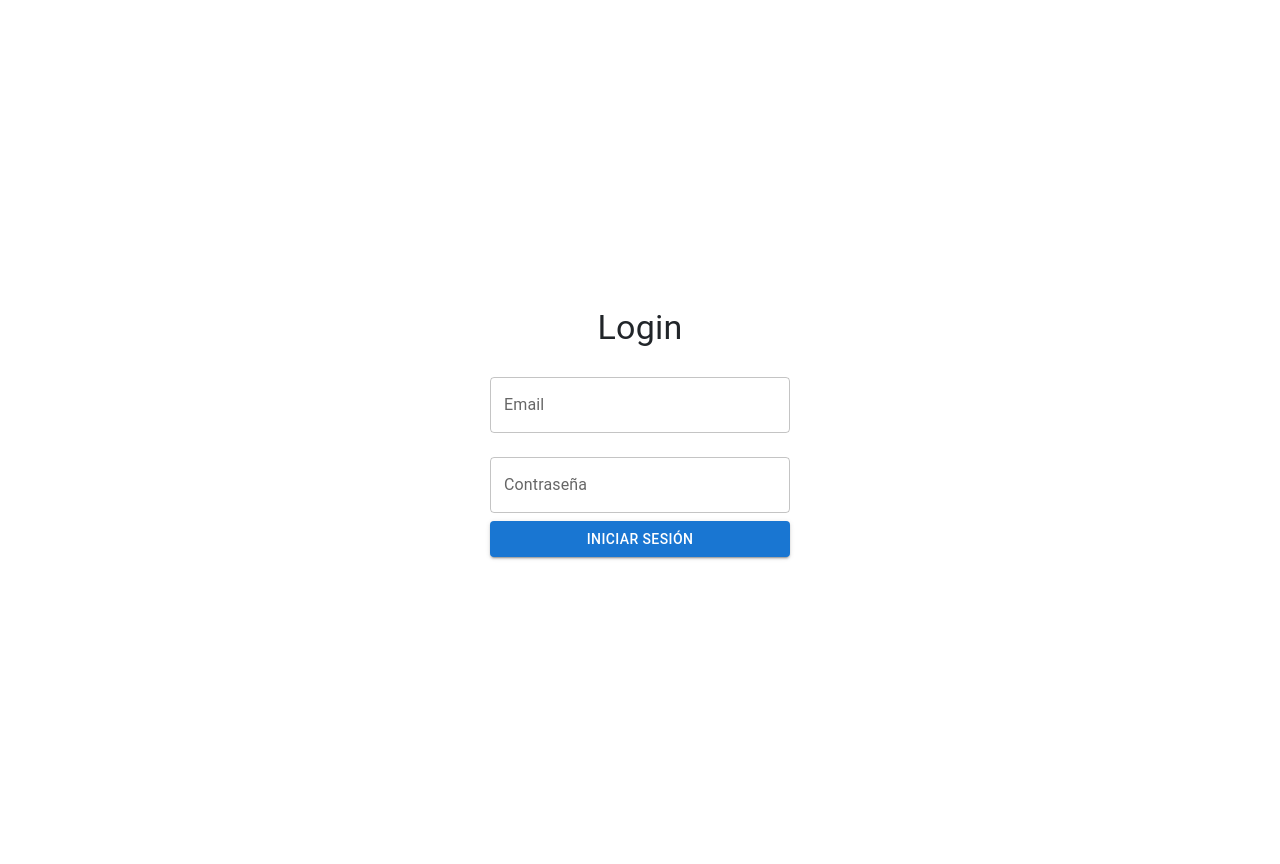
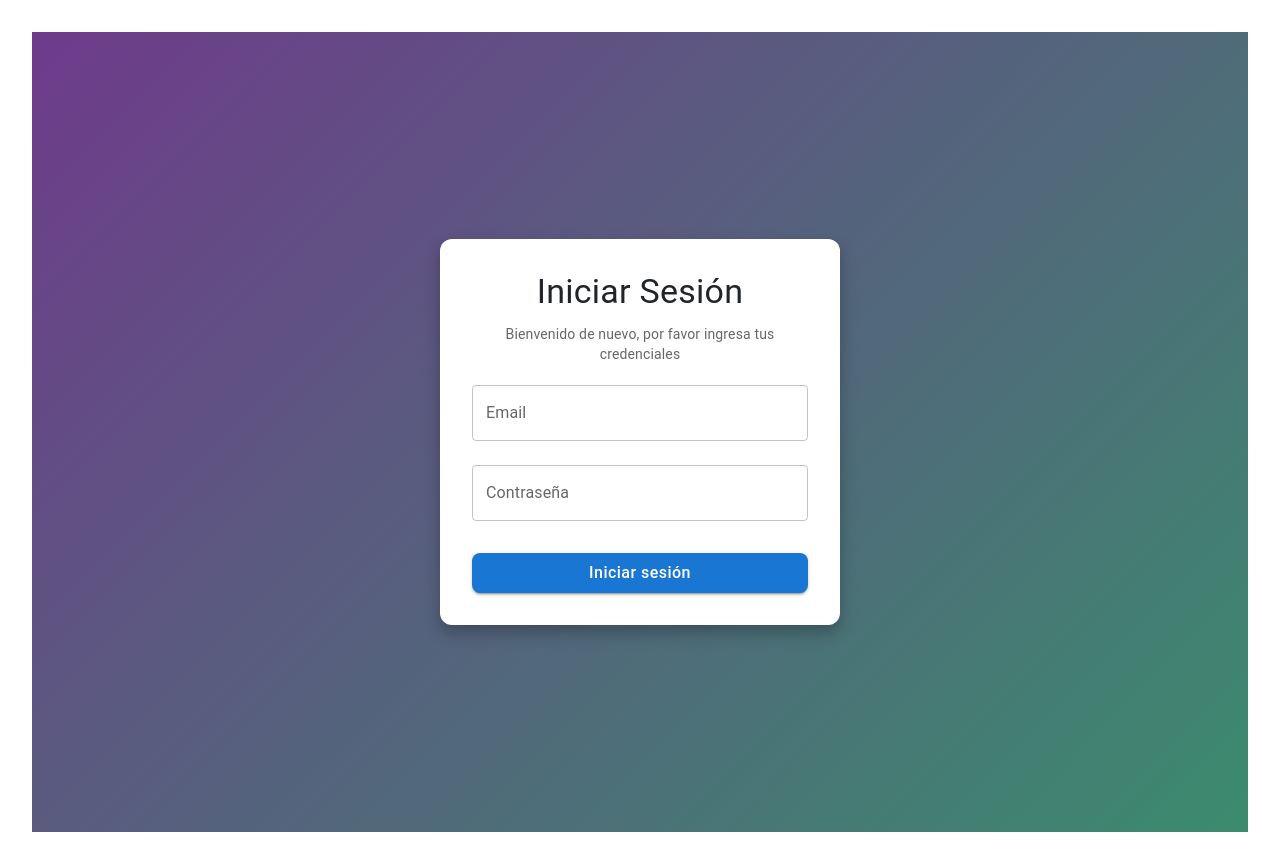
Before and after one commit to justicepaladin/Proyecto-API_Frontend, a React (Vite) app: page /login in a window 1280 px wide. Built offline with nearby package versions, Linux system fonts and the light colour scheme; no server answers.

Commit message:
Creación de Login
Creo un Login base para el ecommerce

```diff
--- a/src/pages/login.jsx
+++ b/src/pages/login.jsx
@@ -1,50 +1,54 @@
-import { Box, Button, TextField, Typography } from '@mui/material'
-import { useState } from 'react'
-import { useNavigate } from 'react-router-dom'
-import useSession from '../hook/useSession'
+import { Box, Button, CircularProgress, TextField, Typography } from '@mui/material';
+import { useState } from 'react';
+import { useNavigate } from 'react-router-dom';
+import useSession from '../hook/useSession';
 
 export const Login = () => {
-  const [email, setEmail] = useState('')
-  const [password, setPassword] = useState('')
-  const [errors, setErrors] = useState({ email: '', password: '' })
+  const [email, setEmail] = useState('');
+  const [password, setPassword] = useState('');
+  const [errors, setErrors] = useState({ email: '', password: '' });
+  const [loading, setLoading] = useState(false);
 
-  const navigate = useNavigate()
-  const { login } = useSession()
+  const navigate = useNavigate();
+  const { login } = useSession();
 
   const validateEmail = (email) => {
-    const emailRegex = /^[^\s@]+@[^\s@]+\.[^\s@]+$/
-    return emailRegex.test(email)
-  }
+    const emailRegex = /^[^\s@]+@[^\s@]+\.[^\s@]+$/;
+    return emailRegex.test(email);
+  };
 
   const handleSubmit = (e) => {
-    e.preventDefault()
-    let valid = true
-    let newErrors = { email: '', password: '' }
+    e.preventDefault();
+    let valid = true;
+    let newErrors = { email: '', password: '' };
 
     if (!email) {
-      newErrors.email = 'El email no puede estar vacío'
-      valid = false
+      newErrors.email = 'El email no puede estar vacío';
+      valid = false;
     } else if (!validateEmail(email)) {
-      newErrors.email = 'El email no tiene un formato válido'
-      valid = false
+      newErrors.email = 'El email no tiene un formato válido';
+      valid = false;
     }
 
     if (!password) {
-      newErrors.password = 'La contraseña no puede estar vacía'
-      valid = false
+      newErrors.password = 'La contraseña no puede estar vacía';
+      valid = false;
     }
 
-    setErrors(newErrors)
+    setErrors(newErrors);
 
     if (valid) {
+      setLoading(true);  // Muestra el indicador de carga
       login(email, password).then((loginSuccessFull) => {
-        console.log(loginSuccessFull)
+        setLoading(false);  // Oculta el indicador de carga
         if (loginSuccessFull) {
-          navigate('/')
+          navigate('/');
+        } else {
+          setErrors({ ...errors, password: 'Credenciales incorrectas' });
         }
-      })
+      });
     }
-  }
+  };
 
   return (
     <Box
@@ -53,15 +57,33 @@ export const Login = () => {
       alignItems="center"
       justifyContent="center"
       minHeight="100vh"
+      sx={{
+        background: 'linear-gradient(135deg, #6E3B8B, #3B8B6E)',
+        padding: 3,
+      }}
     >
-      <Typography variant="h4" gutterBottom>
-        Login
+      <Box
+        sx={{
+          width: '100%',
+          maxWidth: 400,
+          bgcolor: 'white',
+          borderRadius: 3,
+          p: 4,
+          boxShadow: '0 8px 16px rgba(0, 0, 0, 0.25)',
+        }}
+      >
+        <Typography variant="h4" align="center" gutterBottom>
+          Iniciar Sesión
         </Typography>
-      <Box component="form" onSubmit={handleSubmit} sx={{ width: '300px' }}>
+        <Typography variant="body2" align="center" color="textSecondary" gutterBottom>
+          Bienvenido de nuevo, por favor ingresa tus credenciales
+        </Typography>
+        <Box component="form" onSubmit={handleSubmit}>
           <TextField
             label="Email"
             fullWidth
             margin="normal"
+            variant="outlined"
             value={email}
             onChange={(e) => setEmail(e.target.value)}
             error={!!errors.email}
@@ -72,15 +94,31 @@ export const Login = () => {
             type="password"
             fullWidth
             margin="normal"
+            variant="outlined"
             value={password}
             onChange={(e) => setPassword(e.target.value)}
             error={!!errors.password}
             helperText={errors.password}
           />
-        <Button type="submit" variant="contained" color="primary" fullWidth>
-          Iniciar sesión
+          <Box sx={{ mt: 3 }}>
+            <Button
+              type="submit"
+              variant="contained"
+              color="primary"
+              fullWidth
+              sx={{
+                fontSize: '1rem',
+                textTransform: 'none',
+                borderRadius: 2,
+              }}
+              disabled={loading}
+              endIcon={loading && <CircularProgress size={24} color="inherit" />}
+            >
+              {loading ? 'Cargando...' : 'Iniciar sesión'}
             </Button>
           </Box>
         </Box>
-  )
-}
+      </Box>
+    </Box>
+  );
+};
```
Lines whose indentation alone changed are shown as unchanged.
